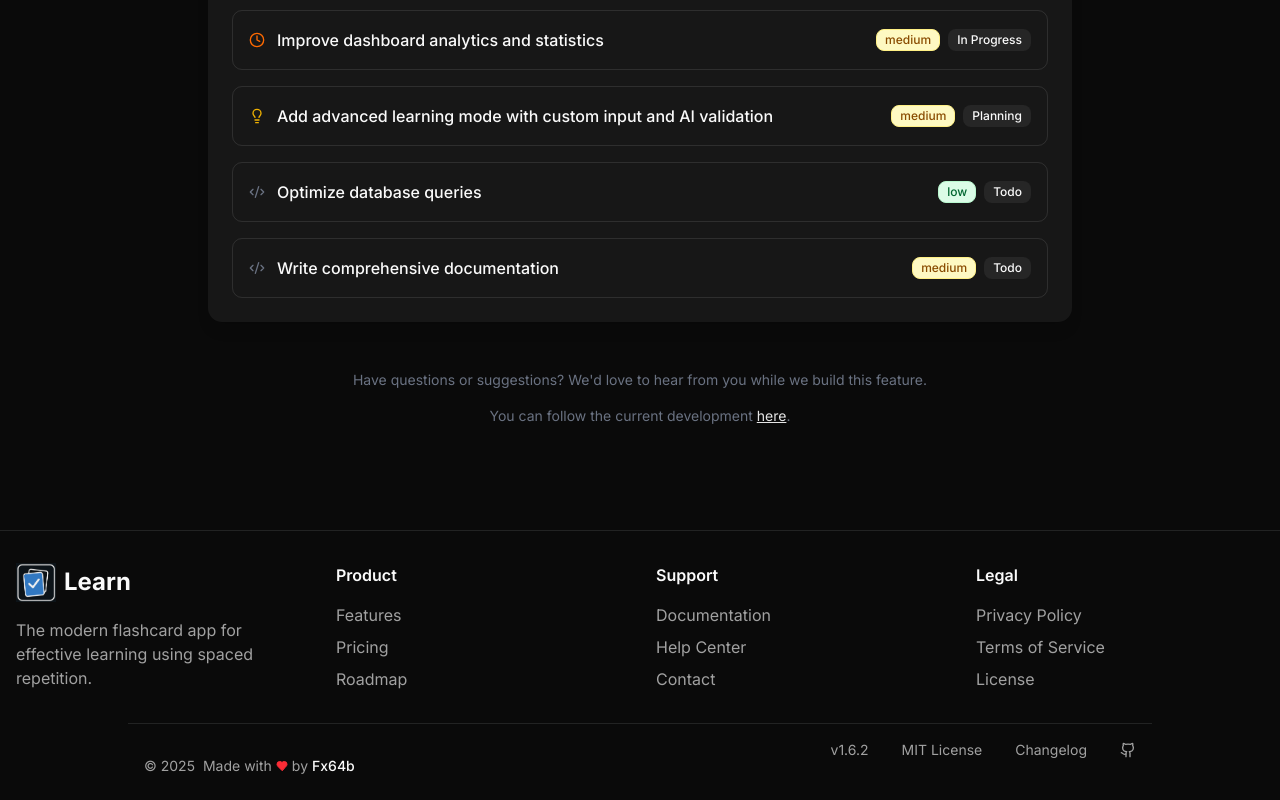
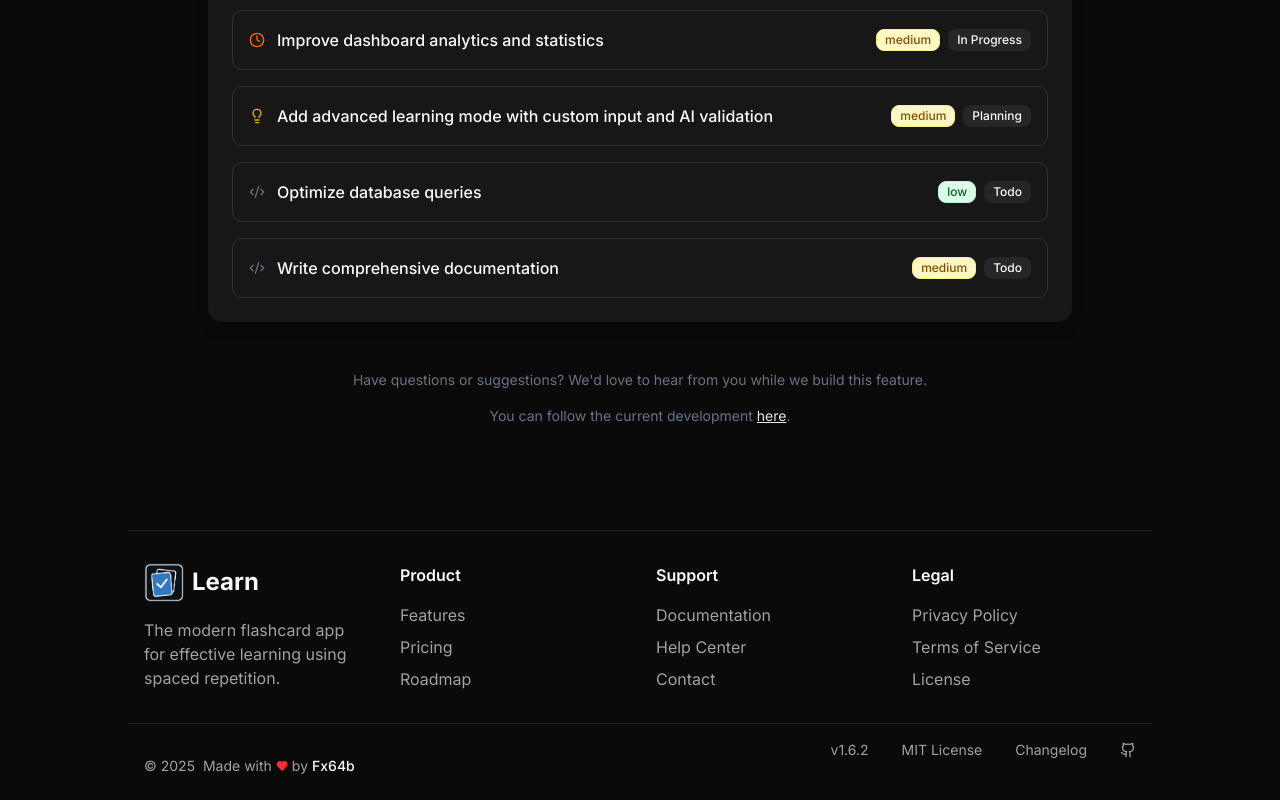
Before and after one commit to Fx64b/learn, a Next.js app: page /todo in a window 1280 px wide. Shown: the part 524-1324 px from the top of the page. Built offline with nearby package versions, Linux system fonts and the light colour scheme; no server answers.

Commit message:
feat(landing-page): enhance footer and page content layout for improved readability

```diff
--- a/components/footer.tsx
+++ b/components/footer.tsx
@@ -23,7 +23,7 @@ export function Footer() {
 
     return (
         <footer className="mt-8 py-6">
-            <div className="border-border container mx-auto border-t px-4">
+            <div className="border-border container mx-auto max-w-5xl border-t px-4">
                 <div className="mt-8 grid gap-8 md:grid-cols-4">
                     <div>
                         <div className="mb-4 flex items-center space-x-2">
```
Also changed, not shown: app/todo/page.tsx (+7 -6 lines).
